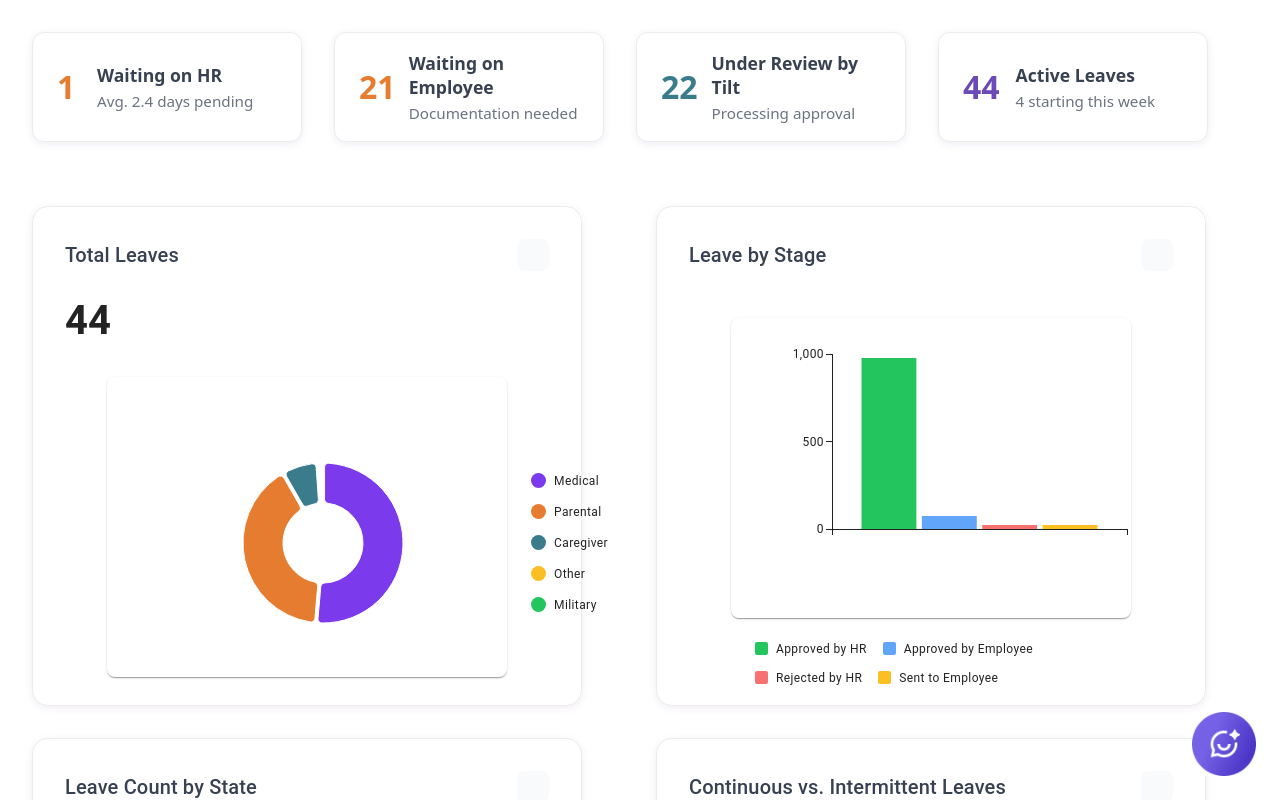
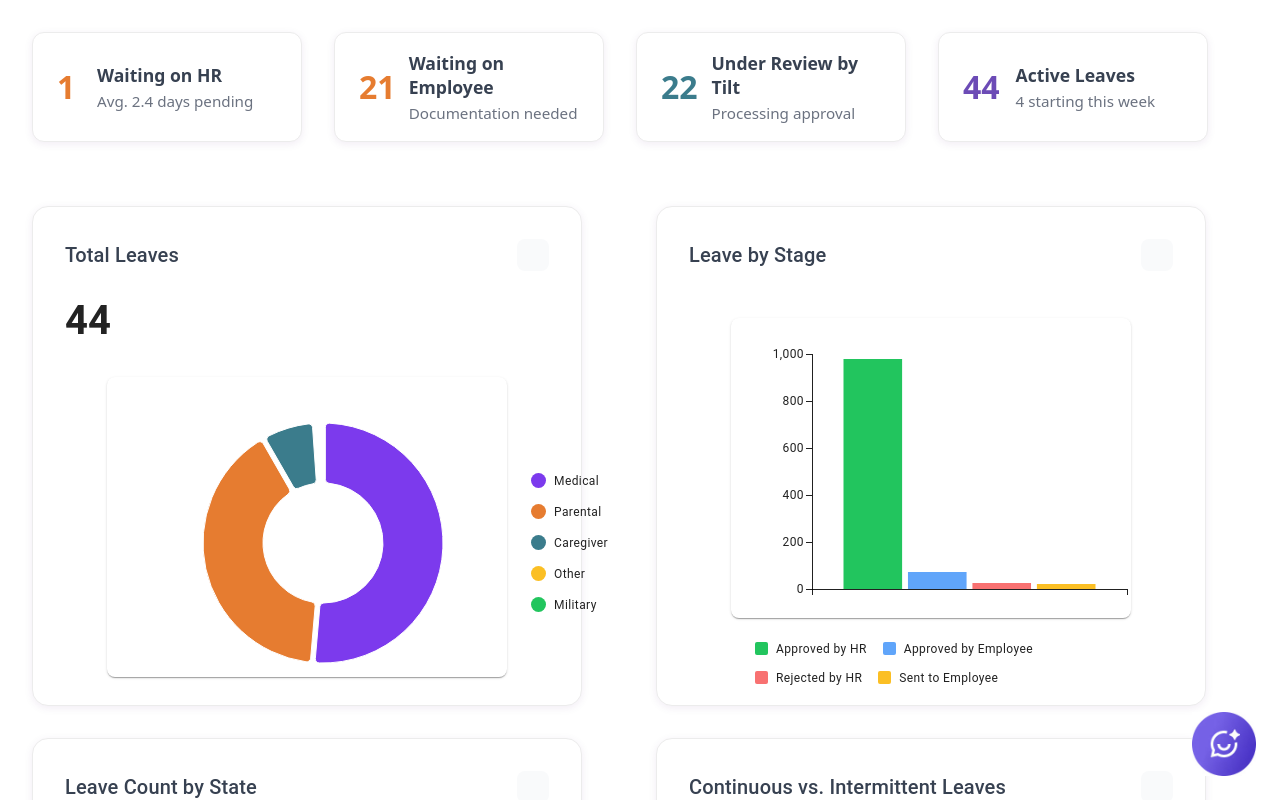
Before and after one commit to anthonyloya-slalom/mcp-chat-app-v2, a Next.js app: page /Dashboard/Dashboard in a window 1280 px wide. Shown: the top 800 px of the page. Built offline with nearby package versions, Linux system fonts and the light colour scheme; some icons are missing.

Commit message:
made the chart bigger

```diff
--- a/src/components/Dashboard/Chart/Chart.tsx
+++ b/src/components/Dashboard/Chart/Chart.tsx
@@ -46,13 +46,14 @@ export default function Chart({
         label: d.name ?? d[barXAxisKey] ?? "",
         color: colors[i % colors.length],
       })),
-      innerRadius: type === "donut" ? 40 : 0,
-      outerRadius: 80,
+      innerRadius: type === "donut" ? 60 : 0,   // Increased inner radius for donut
+      outerRadius: 120,                         // Increased outer radius for bigger pie
       paddingAngle: 2,
       cornerRadius: 4,
-      valueLabel: "value" as string, // Show value inside slice
-      valueLabelPlacement: "center" as const, // Place value inside
-      valueLabelStyle: { fontWeight: 700, fontSize: 16 },
+      valueLabel: "label",
+      valueLabelPlacement: "center" as const,
+      valueLabelDisplay: "inside",
+      valueLabelStyle: { fontWeight: 700, fontSize: 16, fill: "#fff" },
     },
   ];
 
@@ -82,8 +83,8 @@ export default function Chart({
       {type === "pie" || type === "donut" ? (
         <PieChart
           series={pieSeries}
-          width={typeof width === "number" ? width : 400}
-          height={typeof height === "number" ? height : 300}
+          width={typeof width === "number" ? width : 440}
+          height={typeof height === "number" ? height : 340}
         />
       ) : (
         <BarChart
@@ -97,7 +98,7 @@ export default function Chart({
               position: { vertical: 'bottom', horizontal: 'center' },
             },
           }}
-          margin={{ top: 20, right: 20, bottom: 80, left: 40 }}
+          margin={{ top: 20, right: 20, bottom: 20, left: 20 }}
         />
       )}
     </Box>
```
